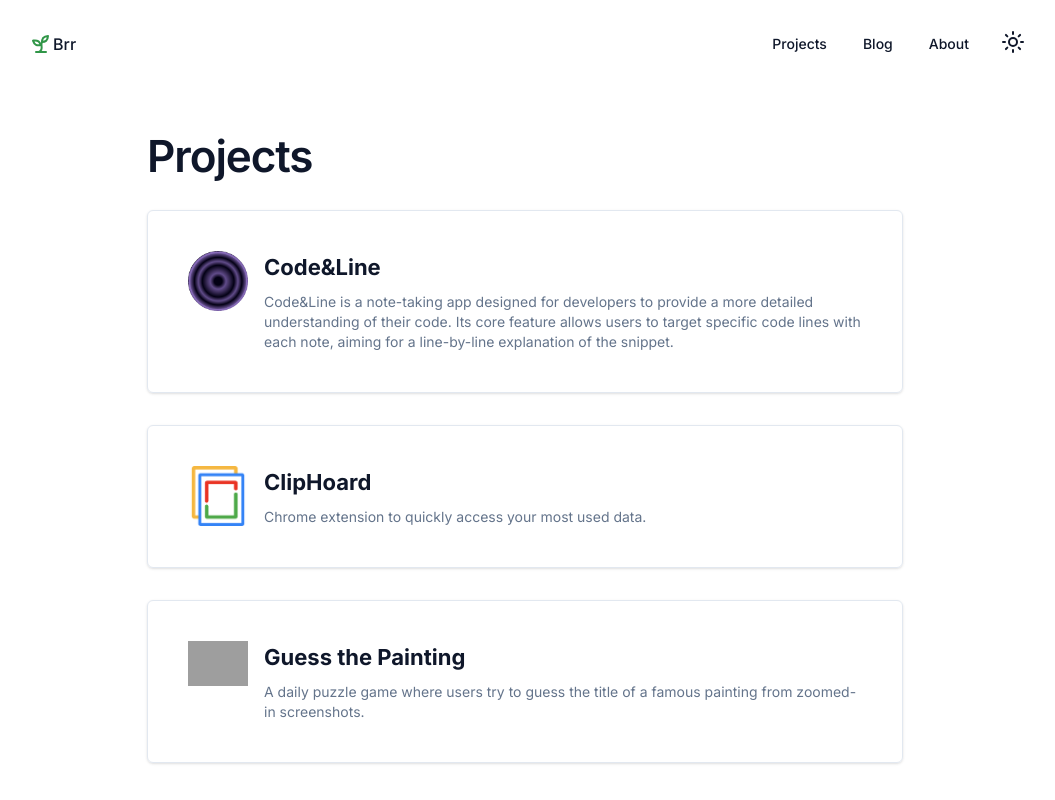
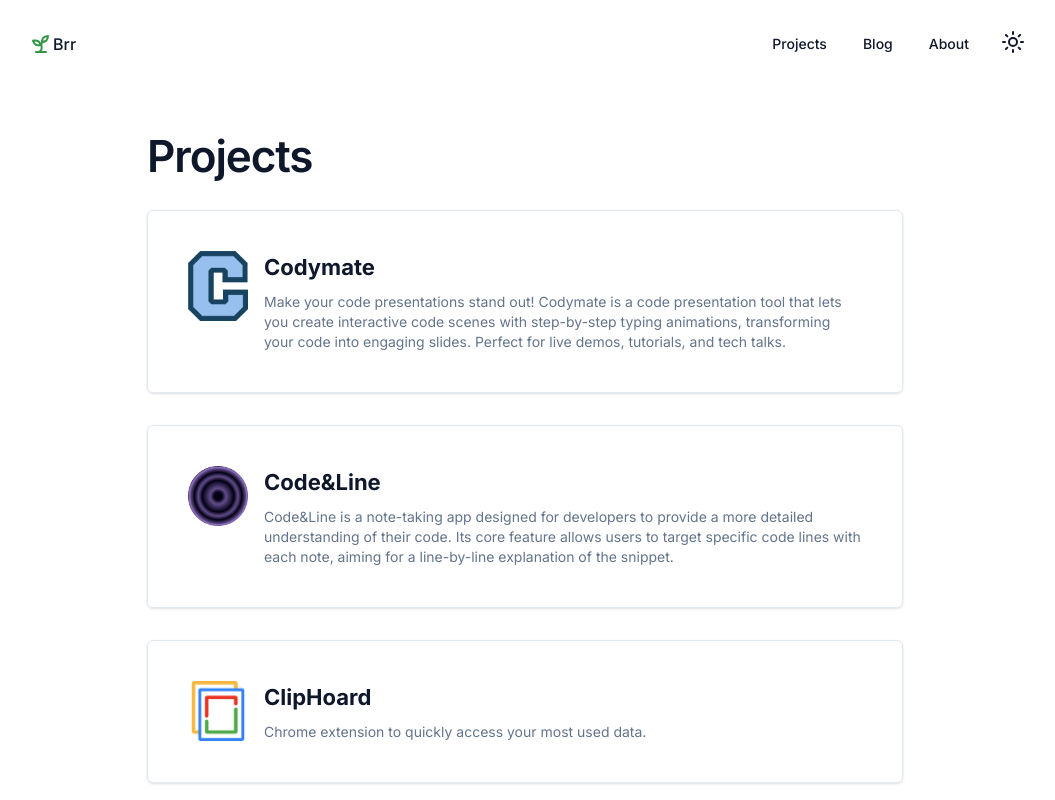
Before and after one commit to brrkrmn/brr9-blog, a Next.js app: page /projects in a window 1280 px wide. Shown: the top 800 px of the page, without its empty margins (115-1170 px from the left). Built offline with nearby package versions, Linux system fonts and the light colour scheme; grey boxes are pictures that could not be loaded.

Commit message:
add codymate

```diff
--- a/src/pages/projects.jsx
+++ b/src/pages/projects.jsx
@@ -3,6 +3,12 @@ import Link from "next/link";
 
 export default function About () {
   const projects = [
+    {
+      title: "Codymate",
+      description: "Make your code presentations stand out! Codymate is a code presentation tool that lets you create interactive code scenes with step-by-step typing animations, transforming your code into engaging slides. Perfect for live demos, tutorials, and tech talks.",
+      link: "https://www.codymate.com/",
+      logo: "/images/projects/codymate.png"
+    },
     {
       title: "Code&Line",
       description: "Code&Line is a note-taking app designed for developers to provide a more detailed understanding of their code. Its core feature allows users to target specific code lines with each note, aiming for a line-by-line explanation of the snippet.",
```
Also changed, not shown: public/images/projects/codymate.png (added).
